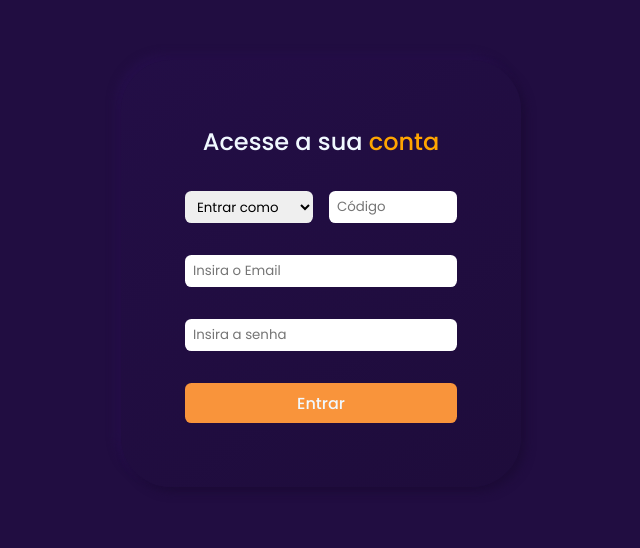
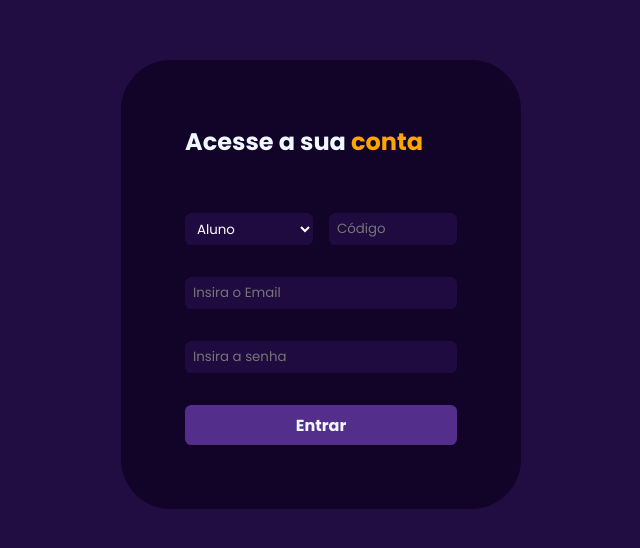
Before and after one commit to AlisonChs/sentrygate, a React (Create React App) app: page /form in a window 1280 px wide. Shown: the part 108-656 px from the top of the page, without its empty margins (319-959 px from the left). Built offline with nearby package versions, Linux system fonts and the light colour scheme.

Commit message:
hover effects and colors modifieds

```diff
--- a/src/components/formScreen/Form.js
+++ b/src/components/formScreen/Form.js
@@ -3,7 +3,6 @@ import { Link, useNavigate } from 'react-router-dom'
 import { useState } from 'react'
 import { useContext } from 'react';
 import { AuthContext } from '../../provider/Auth';
-
 
 export function Form() {
     const [text, setText] = useState('');
@@ -24,11 +23,15 @@ export function Form() {
     return(
         <div className="contentForm">
             <form className='form'>
+                <div>
+
+                    <h2 className='title'> Acesse a sua <span> conta</span></h2>
+                </div>
                 <div className="screen">
-                    <h2>Acesse a sua <span>conta</span></h2>
+
+
                     <div className="contentMid">
                         <select name="usuario">
-                            <option>Entrar como</option>
                             <option>Aluno</option>
                             <option>Professor</option>
                             <option>Coordenador</option>
--- a/src/components/formScreen/form.css
+++ b/src/components/formScreen/form.css
@@ -5,7 +5,13 @@
   padding: 3.5rem 0;
 }
 
+.form .title {
+
+  font-weight: 900;
+}
+
 .screen {
+  margin-top: 20%;
   display: flex;
   justify-content: center;
   text-align: center;
@@ -18,24 +24,35 @@
   width: 25rem;
 
   border-radius: 50px;
-  background: linear-gradient(145deg, #230e46, #1e0c3b);
-  box-shadow:  5px 5px 10px #1c0b37,
-              -5px -5px 10px #260f4b;
+  background-color: #120329;
+
 
   padding: 4rem;
   backdrop-filter: blur(20px);
 }
 
+input:focus {
+  box-shadow: 0 0 0 0;
+  outline: 0;
+  background: #371E5F;
+  border: 1px solid orange;
+}
 input,
 select {
   width: 100%;
   height: 2rem;
-
+  background: #200B41;
   border: none;
   border-radius: 0.4rem;
+  color: white;
+  padding: 0 0 0 0.5rem;
+  transition: background-color 0.5s ease-out;
+}
 
-  padding: 0 0 0 0.5rem;
+select {
+
 }
+
 
 .contentMid {
   width: 100%;
@@ -48,13 +65,15 @@ select {
 .button {
   border: none;
   padding: 0.5rem 1rem; /*#5689e8*/
-  background-color: #f9943b;
+  background-color: #532F8B;
   border-radius: 0.4rem;
   cursor: pointer;
+  font-weight: bold;
+  transition: background-color 0.5s ease-out;
 }
 
-.button:hover {
-  background-color: #5689e8;
+.button:hover, input:hover {
+  background-color: #5819BB;
   transition: 0.5s;
 }
 
```
